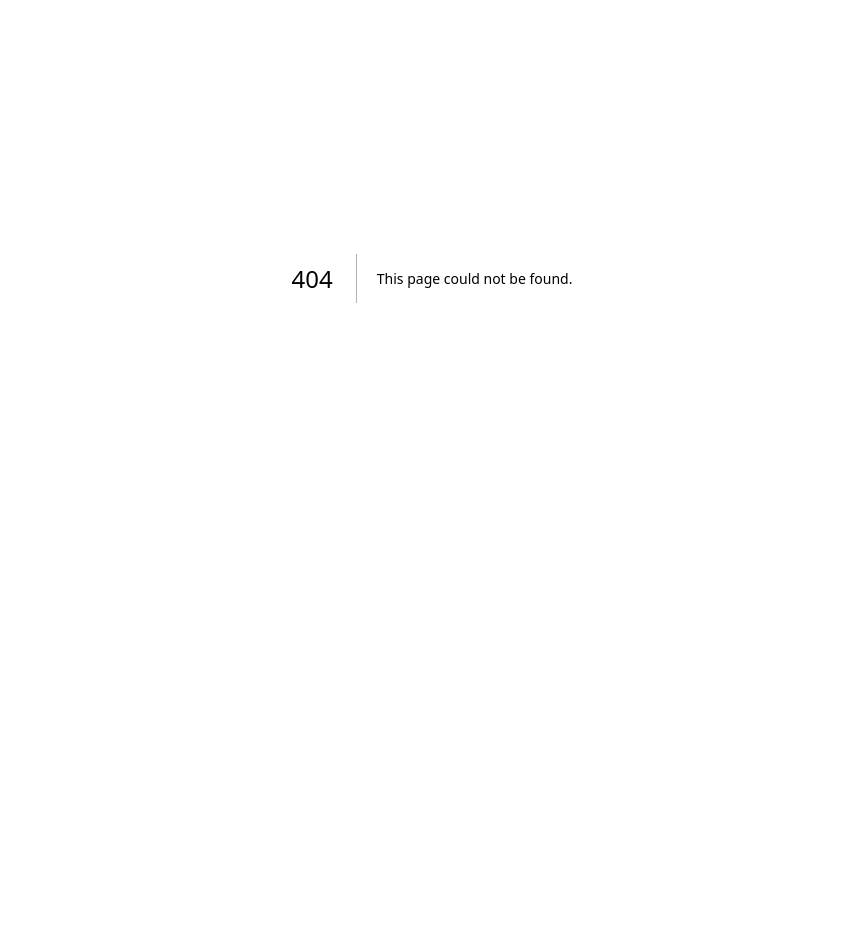
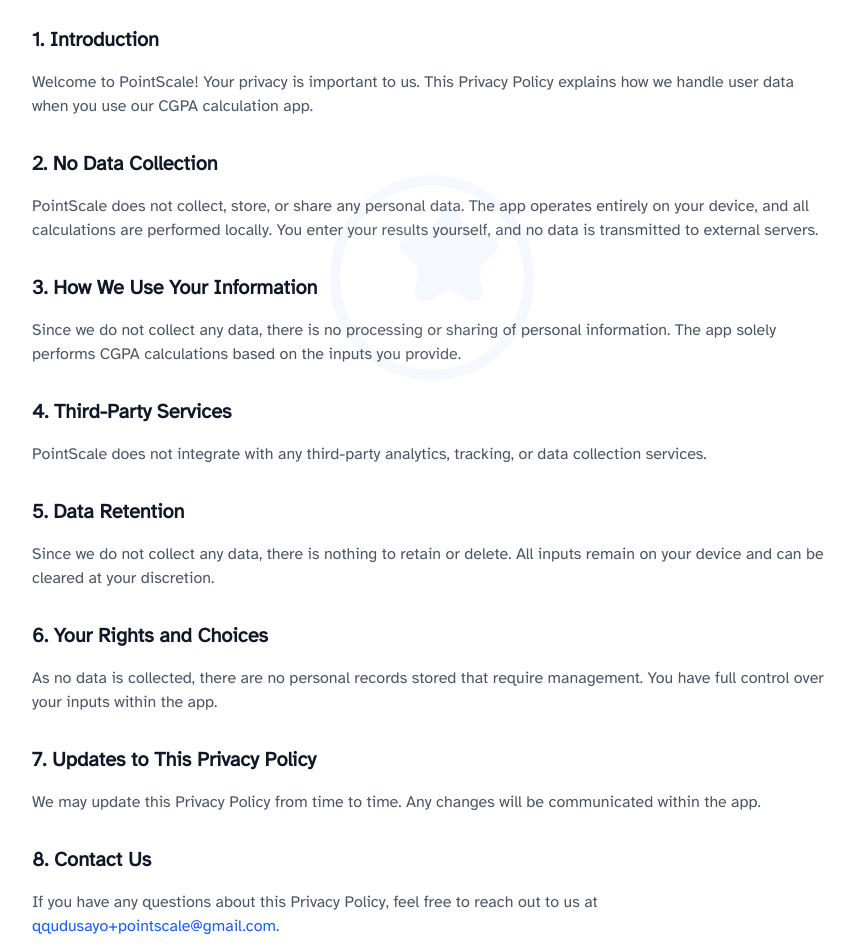
Before and after one commit to Qudusayo/point-scale-web, a Next.js app: page /privacy in a window 1280 px wide. Before the commit this address had no page. Shown: the part 122-1072 px from the top of the page, without its empty margins (208-1063 px from the left). Before the commit the page ends 800 px from the top, so only its background shows below. Built offline with nearby package versions, Linux system fonts and the light colour scheme.

Commit message:
feat: add Privacy Policy page and link to it from the home page
- Introduced a new Privacy Policy page detailing data handling practices.
- Added a link to the Privacy Policy in the footer of the home page for easy access.

```diff
--- a/src/app/page.tsx
+++ b/src/app/page.tsx
@@ -31,6 +31,11 @@
             <p className="text-center text-gray-600 text-sm">
               © {new Date().getFullYear()} Point Scale. All rights reserved.
             </p>
+            <p className="text-center mt-2">
+              <a href="/privacy" className="text-blue-600 hover:text-blue-800 text-sm">
+                Privacy Policy
+              </a>
+            </p>
           </div>
         </div>
       </div>
--- /dev/null
+++ b/src/app/privacy/page.tsx
@@ -0,0 +1,141 @@
+import React from "react";
+import Link from "next/link";
+import Image from "next/image";
+
+function PrivacyPolicy() {
+  return (
+    <div className="min-h-screen bg-gray-50 relative">
+      {/* Watermark Logo */}
+      <div className="fixed inset-0 flex items-center justify-center pointer-events-none z-0">
+        <Image
+          src="/logo.png"
+          alt="PointScale Logo"
+          width={300}
+          height={300}
+          className="opacity-5"
+        />
+      </div>
+      {/* Back to Home Link */}
+      <div className="max-w-4xl mx-auto px-4 pt-4">
+        <Link
+          href="/"
+          className="inline-flex items-center text-blue-600 hover:text-blue-800"
+        >
+          ← Back to Home
+        </Link>
+      </div>
+      {/* Main Content */}
+      <main className="max-w-4xl mx-auto px-4 py-8">
+        <div className="bg-white rounded-lg shadow-md p-8">
+          <div className="prose max-w-none">
+            <p className="text-sm text-gray-500 mb-6">
+              Effective Date: March 14, 2024
+            </p>
+
+            <section className="mb-8">
+              <h2 className="text-xl font-semibold text-gray-900 mb-4">
+                1. Introduction
+              </h2>
+              <p className="text-gray-600">
+                Welcome to PointScale! Your privacy is important to us. This
+                Privacy Policy explains how we handle user data when you use our
+                CGPA calculation app.
+              </p>
+            </section>
+
+            <section className="mb-8">
+              <h2 className="text-xl font-semibold text-gray-900 mb-4">
+                2. No Data Collection
+              </h2>
+              <p className="text-gray-600">
+                PointScale does not collect, store, or share any personal data.
+                The app operates entirely on your device, and all calculations
+                are performed locally. You enter your results yourself, and no
+                data is transmitted to external servers.
+              </p>
+            </section>
+
+            <section className="mb-8">
+              <h2 className="text-xl font-semibold text-gray-900 mb-4">
+                3. How We Use Your Information
+              </h2>
+              <p className="text-gray-600">
+                Since we do not collect any data, there is no processing or
+                sharing of personal information. The app solely performs CGPA
+                calculations based on the inputs you provide.
+              </p>
+            </section>
+
+            <section className="mb-8">
+              <h2 className="text-xl font-semibold text-gray-900 mb-4">
+                4. Third-Party Services
+              </h2>
+              <p className="text-gray-600">
+                PointScale does not integrate with any third-party analytics,
+                tracking, or data collection services.
+              </p>
+            </section>
+
+            <section className="mb-8">
+              <h2 className="text-xl font-semibold text-gray-900 mb-4">
+                5. Data Retention
+              </h2>
+              <p className="text-gray-600">
+                Since we do not collect any data, there is nothing to retain or
+                delete. All inputs remain on your device and can be cleared at
+                your discretion.
+              </p>
+            </section>
+
+            <section className="mb-8">
+              <h2 className="text-xl font-semibold text-gray-900 mb-4">
+                6. Your Rights and Choices
+              </h2>
+              <p className="text-gray-600">
+                As no data is collected, there are no personal records stored
+                that require management. You have full control over your inputs
+                within the app.
+              </p>
+            </section>
+
+            <section className="mb-8">
+              <h2 className="text-xl font-semibold text-gray-900 mb-4">
+                7. Updates to This Privacy Policy
+              </h2>
+              <p className="text-gray-600">
+                We may update this Privacy Policy from time to time. Any changes
+                will be communicated within the app.
+              </p>
+            </section>
+
+            <section className="mb-8">
+              <h2 className="text-xl font-semibold text-gray-900 mb-4">
+                8. Contact Us
+              </h2>
+              <p className="text-gray-600">
+                If you have any questions about this Privacy Policy, feel free
+                to reach out to us at{" "}
+                <a
+                  href="mailto:qqudusayo+pointscale@gmail.com"
+                  className="text-blue-600 hover:text-blue-800"
+                >
+                  qqudusayo+pointscale@gmail.com
+                </a>
+                .
+              </p>
+            </section>
+
+            <div className="mt-12 pt-8 border-t border-gray-200">
+              <p className="text-sm text-gray-500">
+                By using PointScale, you acknowledge that no personal data is
+                collected or stored by the app.
+              </p>
+            </div>
+          </div>
+        </div>
+      </main>
+    </div>
+  );
+}
+
+export default PrivacyPolicy;
```
